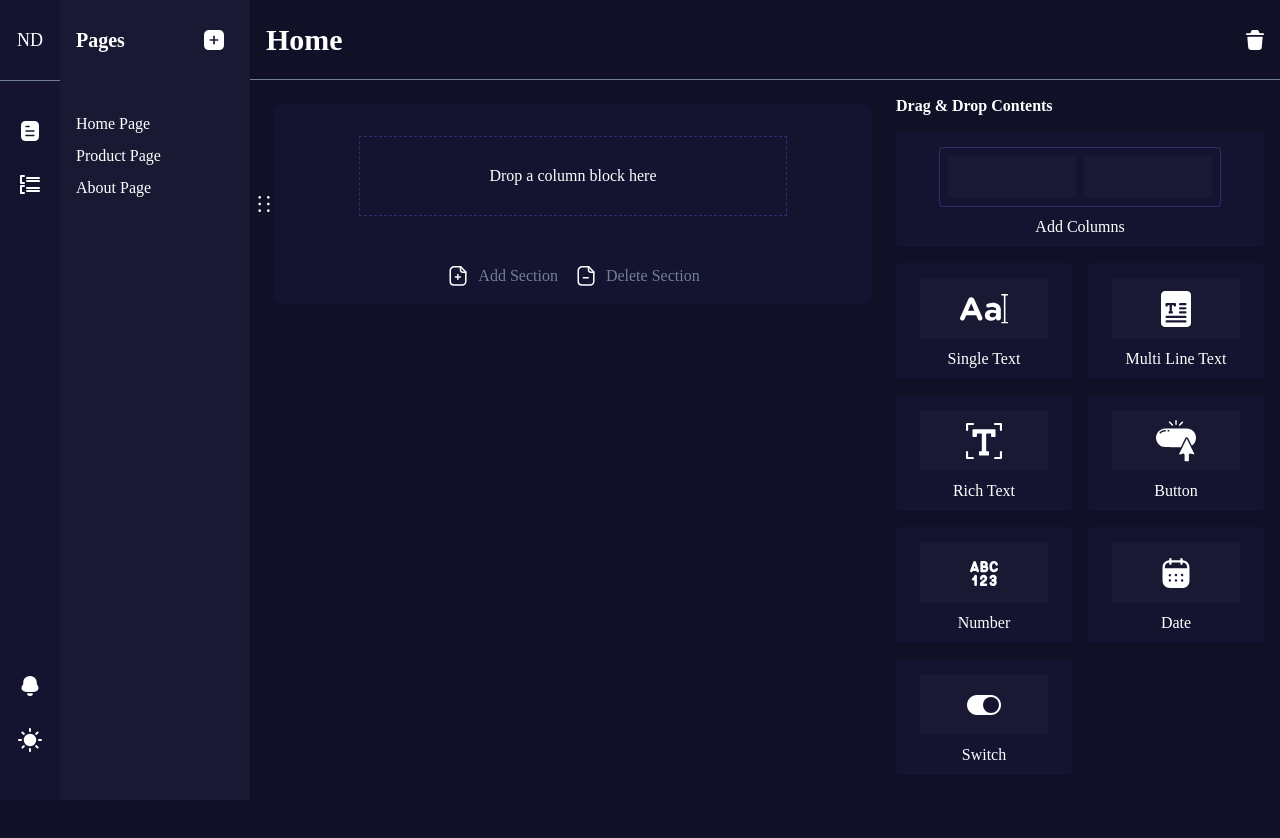
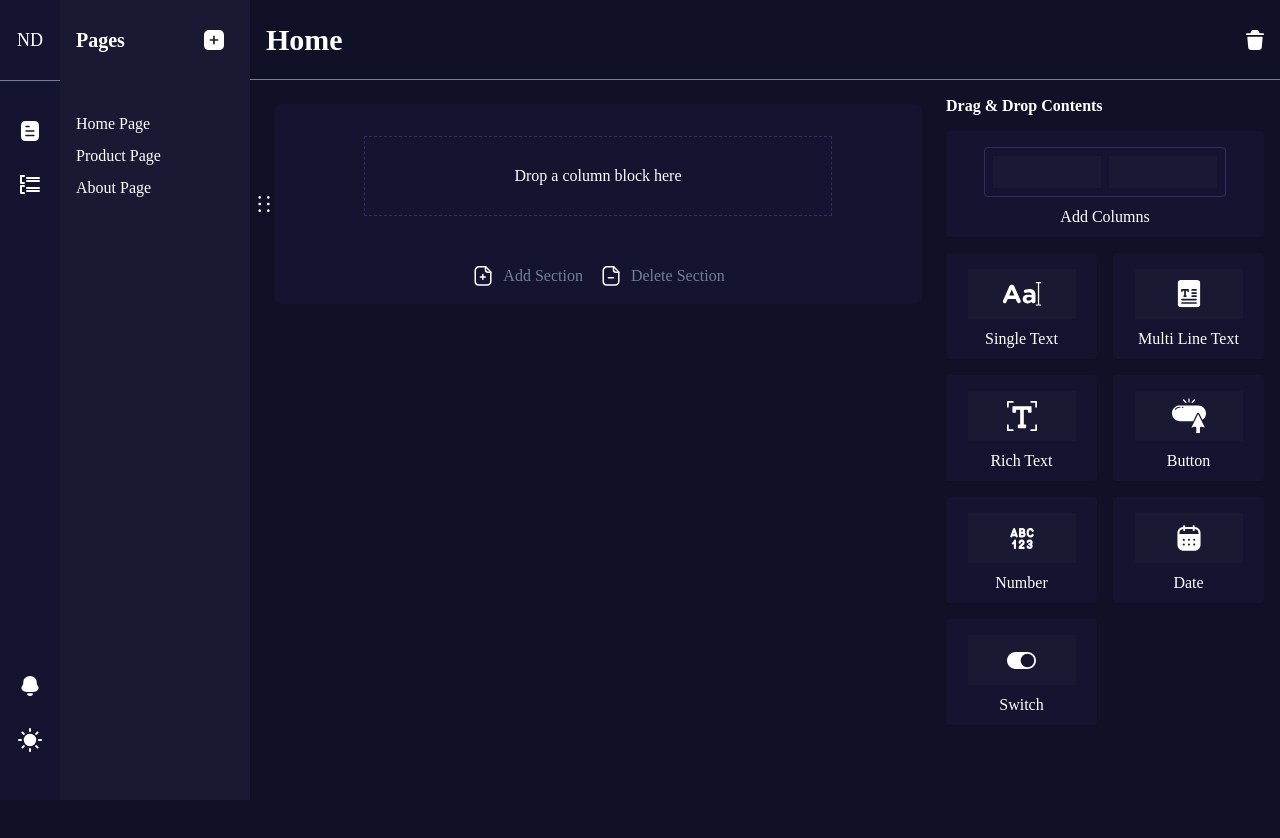
Before and after one commit to mbmohib/nudash, a React (Create React App) app: page / in a window 1280 px wide. Shown: the top 838 px of the page. Built offline with nearby package versions, Linux system fonts and the light colour scheme; a web font is replaced by a local one.

Commit message:
adjust dragable item size

```diff
--- a/src/assets/icons/ButtonIcon.js
+++ b/src/assets/icons/ButtonIcon.js
@@ -1,8 +1,9 @@
 function ButtonIcon(props) {
   return (
     <svg
-      width={40}
-      height={42}
+      width={34}
+      height={36}
+      viewBox="0 0 40 42"
       fill="none"
       xmlns="http://www.w3.org/2000/svg"
       {...props}
--- a/src/assets/icons/CalenderIcon.js
+++ b/src/assets/icons/CalenderIcon.js
@@ -1,8 +1,9 @@
 function ButtonIcon(props) {
   return (
     <svg
-      width={28}
-      height={30}
+      width={24}
+      height={26}
+      viewBox="0 0 28 30"
       fill="none"
       xmlns="http://www.w3.org/2000/svg"
       {...props}
--- a/src/assets/icons/MultilineIcon.js
+++ b/src/assets/icons/MultilineIcon.js
@@ -1,8 +1,9 @@
 function MultilineIcon(props) {
   return (
     <svg
-      width={30}
-      height={37}
+      width={24}
+      height={28}
+      viewBox="0 0 30 37"
       fill="none"
       xmlns="http://www.w3.org/2000/svg"
       {...props}
--- a/src/assets/icons/NumberIcon.js
+++ b/src/assets/icons/NumberIcon.js
@@ -1,8 +1,9 @@
 function ButtonIcon(props) {
   return (
     <svg
-      width={28}
-      height={25}
+      width={24}
+      height={21}
+      viewBox="0 0 28 25"
       fill="none"
       xmlns="http://www.w3.org/2000/svg"
       {...props}
--- a/src/assets/icons/SingleLineTextIcon.js
+++ b/src/assets/icons/SingleLineTextIcon.js
@@ -1,8 +1,9 @@
 function SingleLineTextIcon(props) {
   return (
     <svg
-      width={48}
-      height={30}
+      width={42}
+      height={24}
+      viewBox="0 0 48 30"
       fill="none"
       xmlns="http://www.w3.org/2000/svg"
       {...props}
--- a/src/assets/icons/SwitchIcon.js
+++ b/src/assets/icons/SwitchIcon.js
@@ -1,8 +1,9 @@
 function SwitchIcon(props) {
   return (
     <svg
-      width={34}
-      height={20}
+      width={31}
+      height={17}
+      viewBox="0 0 34 20"
       fill="none"
       xmlns="http://www.w3.org/2000/svg"
       {...props}
--- a/src/assets/icons/TextIcon.js
+++ b/src/assets/icons/TextIcon.js
@@ -1,8 +1,9 @@
 function TextIcon(props) {
   return (
     <svg
-      width={36}
-      height={36}
+      width={30}
+      height={30}
+      viewBox="0 0 36 36"
       fill="none"
       xmlns="http://www.w3.org/2000/svg"
       {...props}
--- a/src/components/Field.tsx
+++ b/src/components/Field.tsx
@@ -54,7 +54,7 @@ export default function Field({ type, info }: DraggableField) {
         display="flex"
         alignItems="center"
         justifyContent="center"
-        height="60px"
+        height="50px"
         width="80%"
         mb="1"
       >
--- a/src/screens/Page.tsx
+++ b/src/screens/Page.tsx
@@ -9,7 +9,7 @@ export default function Page() {
 
   return (
     <DndProvider backend={HTML5Backend}>
-      <Grid gridTemplateColumns="1fr 400px">
+      <Grid gridTemplateColumns="1fr 350px">
         <Container py="2" maxW="container.lg">
           {sections.map((section, index) => (
             <Section section={section} key={index} />
```
